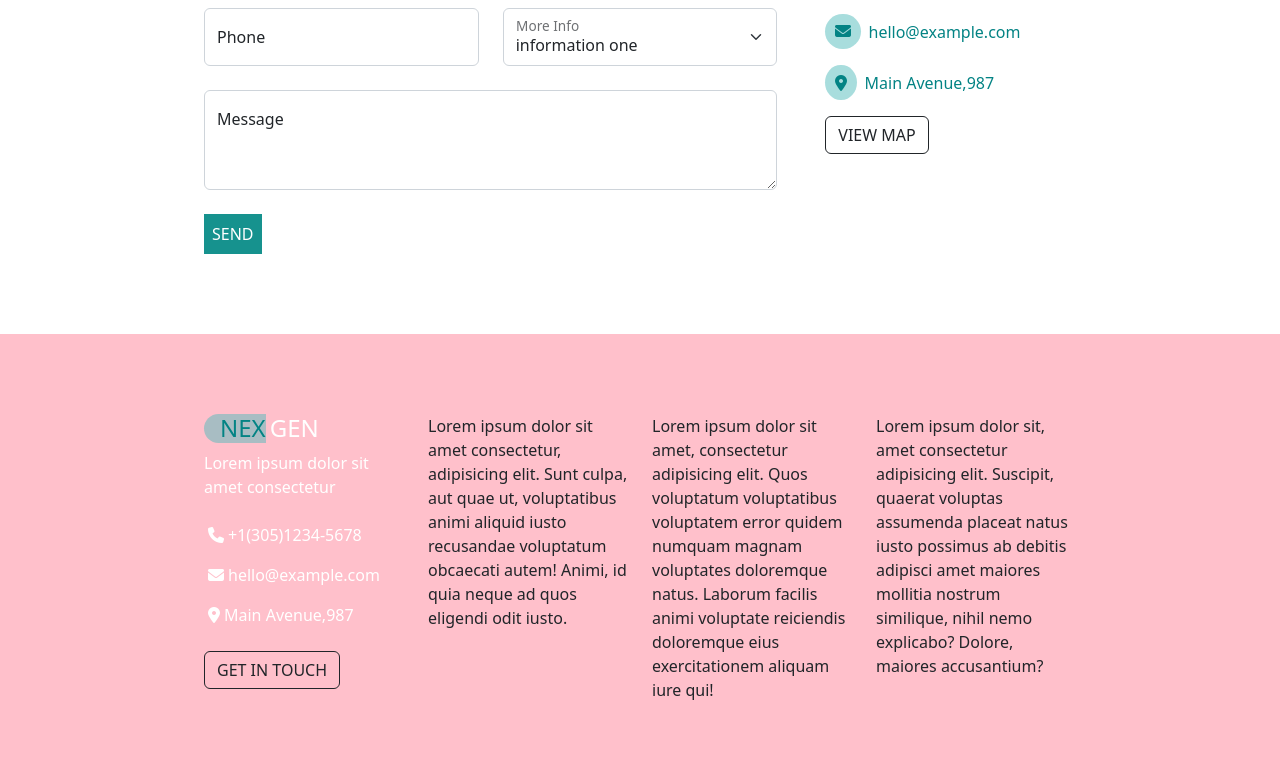
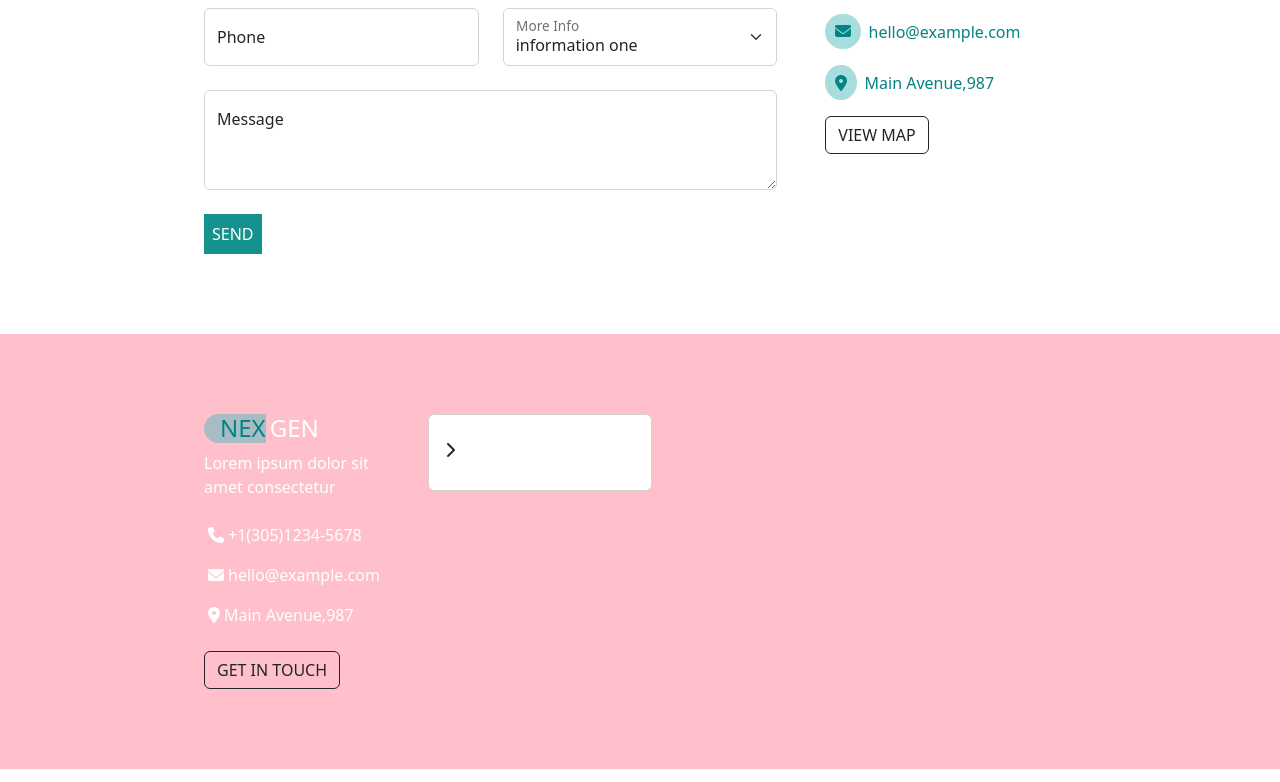
Before and after one commit to grossiValentina/proj-html-vuejs, a Vue app: page / in a window 1280 px wide. Shown: the part 4053-4835 px from the top of the page. Built offline with nearby package versions, Linux system fonts and the light colour scheme.

Commit message:
add: elaborazione di card footer

```diff
--- a/src/components/AppFooter.vue
+++ b/src/components/AppFooter.vue
@@ -2,14 +2,39 @@
 import AppButtonTran from "./AppButtonTran.vue";
 import Title from "./Title.vue";
 import Contacts from "./Contacts.vue";
+import CardFooter from "./CardFooter.vue";
 
 export default {
     data() {
         return {
+            cardSupport: [
+                {
+                    title: "About"
+                },
+                {
+                    content: "Responsibility"
+                },
+                {
+                    content: "Terms of Use"
+                },
+                {
+                    content: "About Cookies"
+                },
+                {
+                    content: "Privacy Policy"
+                },
+                {
+                    content: "Accessibility"
+                },
+                {
+                    content: "Information"
+                },
+            ]
+
 
         }
     },
-    components: { AppButtonTran, Title, Contacts }
+    components: { AppButtonTran, Title, Contacts, CardFooter }
 
 }
 </script>
@@ -21,26 +46,37 @@ export default {
                 <div class="col">
 
                     <!-- titolo riutilizzabile  -->
-                <Title  titleStyle="titleStyle" />
+                    <Title titleStyle="titleStyle" />
 
                     <p>Lorem ipsum dolor sit amet consectetur</p>
 
                     <!-- contatti riutilizzabili  -->
                     <div class="mt-4 mb-4">
-                    <Contacts contact="contact"/>
+                        <Contacts contact="contact" />
                         <p><i class="p-1 fa-solid fa-location-dot"></i>Main Avenue,987</p>
                     </div>
 
                     <!-- bottone riutilizzabile  -->
-                <AppButtonTran buttonText="GET IN TOUCH"/>
+                    <AppButtonTran buttonText="GET IN TOUCH" />
                 </div>
 
-             <!-- card con lista  -->
-            <div class="col">Lorem ipsum dolor sit amet consectetur, adipisicing elit. Sunt culpa, aut quae ut, voluptatibus animi aliquid iusto recusandae voluptatum obcaecati autem! Animi, id quia neque ad quos eligendi odit iusto.</div>
+                <!-- card con lista riutilizzabili  -->
+                <div class="col">
+                    <CardFooter />
 
-            <div class="col">Lorem ipsum dolor sit amet, consectetur adipisicing elit. Quos voluptatum voluptatibus voluptatem error quidem numquam magnam voluptates doloremque natus. Laborum facilis animi voluptate reiciendis doloremque eius exercitationem aliquam iure qui!</div>
+                </div>
 
-            <div class="col">Lorem ipsum dolor sit, amet consectetur adipisicing elit. Suscipit, quaerat voluptas assumenda placeat natus iusto possimus ab debitis adipisci amet maiores mollitia nostrum similique, nihil nemo explicabo? Dolore, maiores accusantium?</div>
+
+
+                <div class="col">
+
+                </div>
+
+                <div class="col">
+
+                </div>
+
+
             </div>
 
         </div>
@@ -53,15 +89,17 @@ export default {
 @use "./style/partials/variables" as *;
 @use "./style/general.scss";
 
-.wrapper{
+.wrapper {
     background-color: pink;
 }
-.container{
+
+.container {
     padding-top: 5rem;
     padding-bottom: 5rem;
 }
 
-p{
+p {
     color: $White;
 }
+
 </style>
--- a/src/components/AppHeader.vue
+++ b/src/components/AppHeader.vue
@@ -7,7 +7,6 @@ import Contacts from "./Contacts.vue";
 export default {
     data() {
         return {
-            buttonText: "Clicca qui",
 
             menu: [
                 {
--- /dev/null
+++ b/src/components/CardFooter.vue
@@ -0,0 +1,45 @@
+<script>
+
+export default {
+    props: {
+        card: {
+            type: String,
+
+        }
+    },
+}
+</script>
+
+
+<template>
+    <div class="card" style="width: 14rem;">
+        <div class="card-body">
+            <h4 class="card-title fw-bold"></h4>
+            <ul>
+                <li class="d-flex text-start">
+                    <i class="icon fa-solid fa-chevron-right"></i>
+                    <p class="mb-0"></p>
+                </li>
+            </ul>
+
+        </div>
+    </div>
+</template>
+
+
+<style scoped lang="scss">
+@use "./style/partials/variables" as *;
+
+.card{
+    background-color: gray;
+}
+ul{
+    list-style-type: none;
+    padding: 0;
+}
+.icon{
+    padding-right: .5rem;
+    padding-top: .2rem;
+}
+
+</style>
--- a/src/components/SectionExellence.vue
+++ b/src/components/SectionExellence.vue
@@ -99,17 +99,10 @@ export default {
                     <img class="bg-white" src="../assets/img/certificate.png" alt="">
                     <img class="bg-white" src="../assets/img/certificate.png" alt="">
                 </div>
-
-
-
-
             </div>
-
-        </div>
-        <div>
-
         </div>
     </section>
+
 </template>
 
 
@@ -120,32 +113,48 @@ export default {
 .container {
     padding-top: 5rem;
     padding-bottom: 5rem;
-};
+}
+
+;
+
 .title-bg {
     background-color: rgba($FountainBlue, 0.5);
     color: $BlueLagoon;
-};
+}
+
+;
+
 .line-green {
     border-left: 4px solid rgba($FountainBlue, 0.5);
     height: 5rem;
-};
+}
+
+;
 
 ul {
     margin-left: 12px;
     padding: 0;
-};
+}
 
-.my-card{
-  border-bottom: 1px solid $MidGray;
-};
+;
 
-img{
+.my-card {
+    border-bottom: 1px solid $MidGray;
+}
+
+;
+
+img {
     padding: .3rem;
-    background-color:  rgba($FountainBlue, 0.3);
+    background-color: rgba($FountainBlue, 0.3);
     width: 5rem;
     margin-top: .5rem;
-};
-.card-content{
+}
+
+;
+
+.card-content {
     padding: .5rem;
-};
-</style>
+}
+
+;</style>
```
Lines whose indentation alone changed are shown as unchanged.
